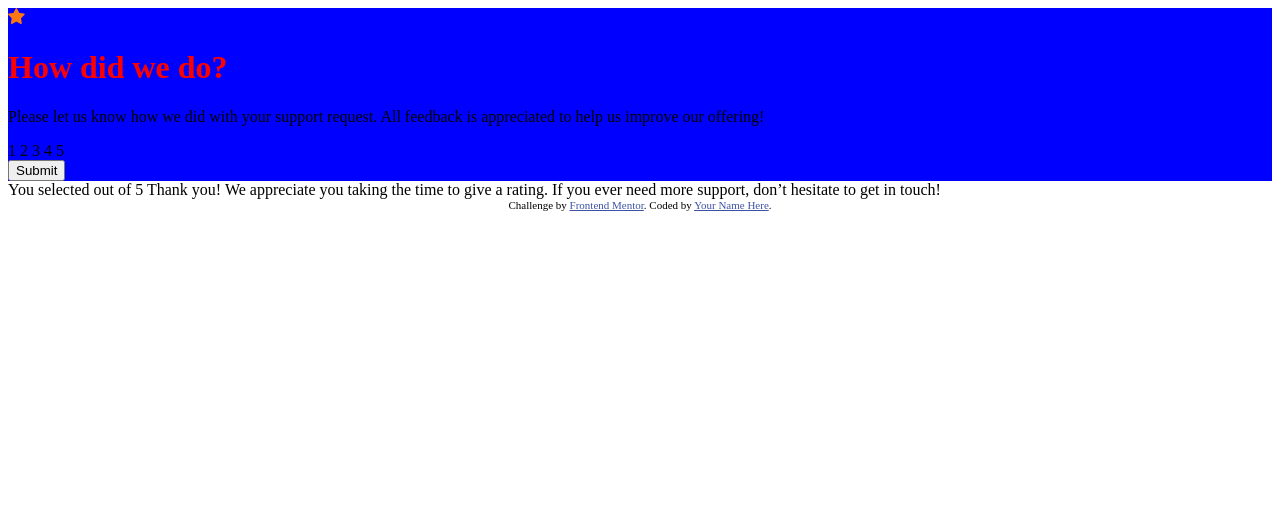
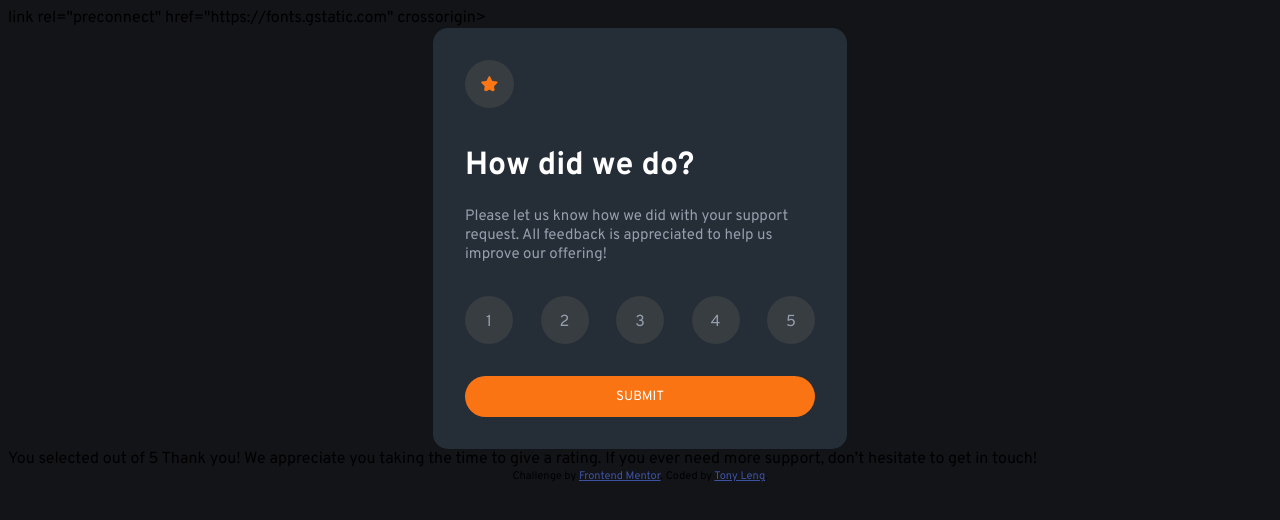
Before and after one commit to Tony-Leng/interactive-rating-component-main, a plain HTML site: page index.html in a window 1280 px wide. Drawn offline with Linux system fonts and the light colour scheme.

Commit message:
styled rating card, started implementing JS up to querySelector and toggle active

```diff
--- a/index.html
+++ b/index.html
@@ -5,7 +5,9 @@
   <meta name="viewport" content="width=device-width, initial-scale=1.0"> <!-- displays site properly based on user's device -->
   <link rel="stylesheet" href="style/index.css">
   <link rel="icon" type="image/png" sizes="32x32" href="./images/favicon-32x32.png">
-
+  <link rel="preconnect" href="https://fonts.googleapis.com">
+  link rel="preconnect" href="https://fonts.gstatic.com" crossorigin>
+  <link href="https://fonts.googleapis.com/css2?family=Overpass:wght@400;700&display=swap" rel="stylesheet">
   <title>Frontend Mentor | Interactive rating component</title>
 
   <!-- Feel free to remove these styles or customise in your own stylesheet 👍 -->
@@ -17,9 +19,10 @@
 <body>
 
   <!-- Rating state start -->
-<div class="card-body">
-  <img src="images/icon-star.svg" alt="">
-  <h1>
+<div class="bg-body">
+  <div class="card-body">
+  <img class="star-icon" src="images/icon-star.svg" alt="">
+  <h1 class="howdidwedo">
     How did we do?
   </h1>
   <p>
@@ -27,11 +30,19 @@
     to help us improve our offering!
   </p>
   <div class="card-ratings">
-    1 2 3 4 5
+    <ul class="rating-nums">
+      <li class="rate-num">1</li>
+      <li class="rate-num">2</li>
+      <li class="rate-num">3</li>
+      <li class="rate-num">4</li>
+      <li class="rate-num">5</li>
+    </ul>
   </div>
-  <button>
-    Submit
-  </button>
+  <a href="#">
+    <button>
+      Submit
+    </button>
+  </a>
 </div>
 
   <!-- Rating state end -->
@@ -44,14 +55,14 @@
 
   We appreciate you taking the time to give a rating. If you ever need more support,
   don’t hesitate to get in touch!
-
   <!-- Thank you state end -->
 
 
   <div class="attribution">
     Challenge by <a href="https://www.frontendmentor.io?ref=challenge" target="_blank">Frontend Mentor</a>.
-    Coded by <a href="#">Your Name Here</a>.
+    Coded by <a href="https://github.com/Tony-Leng" target="_blank">Tony Leng</a>.
   </div>
+</div>
   <script src="script.js"></script>
 </body>
 </html>
--- a/script.js
+++ b/script.js
@@ -0,0 +1,5 @@
+const rating = document.querySelector('.rate-num');
+
+rating.addEventListener('click', () => {
+  rating.classList.toggle('active');
+})
--- a/style/index.css
+++ b/style/index.css
@@ -1,10 +1,28 @@
 @import 'rating.css';
 @import 'thankyou.css';
 
+body {
+  background-color: hsl(216, 12%, 8%);
+  font-family: 'Overpass', sans-serif;
+  /* display: flex;
+  justify-content: center;
+  align-items: center; */
+}
+
 h1 {
-  color: red;
+  color: white;
+}
+
+p {
+  font-size: 15px;
+  color: hsl(217, 12%, 63%);
 }
 
 .card-body {
-  background-color: blue;
+  background-color: hsl(213, 19%, 18%);
+  height: 100%;
+  width: 350px;
+  border-radius: 15px;
+  padding: 32px;
+  margin: 0 auto;
 }
--- a/style/rating.css
+++ b/style/rating.css
@@ -0,0 +1,63 @@
+.star-icon {
+  background-color: hsl(210, 8%, 24%);
+  border-radius: 50%;
+  padding: 16px;
+}
+
+.howdidwedo {
+  margin-top: 32px;
+}
+
+.card-ratings {
+  color: hsl(217, 12%, 63%);
+  font-family: 'Overpass', sans-serif;
+  margin: 32px 0px;
+}
+
+.rating-nums {
+  display: flex;
+  justify-content: space-between;
+  list-style: none;
+  padding: 0;
+}
+
+.rate-num{
+  background-color: hsl(210, 8%, 24%);
+  color: hsl(217, 12%, 63%);
+  border-radius: 50%;
+  padding: 16px;
+  height: 16px;
+  width: 16px;
+  text-align: center;
+}
+
+.rate-num:hover{
+  background-color: hsl(217, 12%, 63%);
+  color: white;
+  transition: 0.2s ease-in-out;
+  cursor: pointer;
+}
+
+button {
+  background-color: hsl(25, 97%, 53%);
+  color: white;
+  border: none;
+  text-transform: uppercase;
+  font-weight: monospace;
+  font-family: 'Overpass', sans-serif;
+  width: 100%;
+  padding: 12px 0px;
+  border-radius: 24px;
+}
+
+button:hover {
+  background-color: white;
+  color: hsl(25, 97%, 53%);
+  transition: 0.2s ease-in-out;
+  cursor: pointer;
+}
+
+.active {
+  background-color: hsl(25, 97%, 53%);
+  color: white;
+}
```
